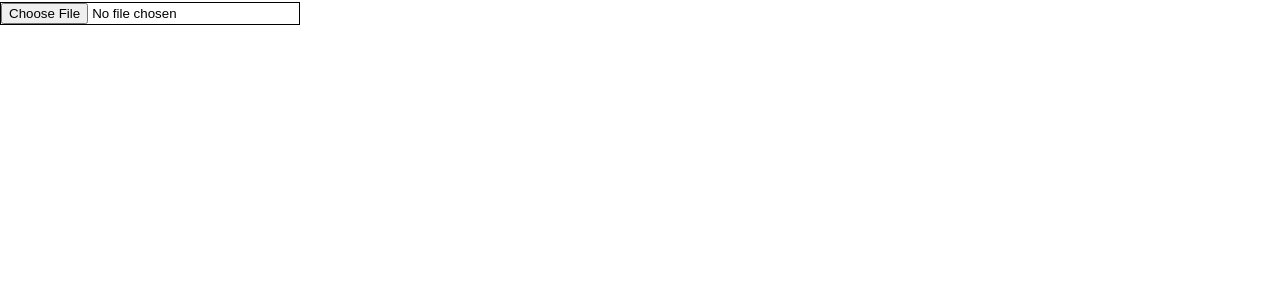
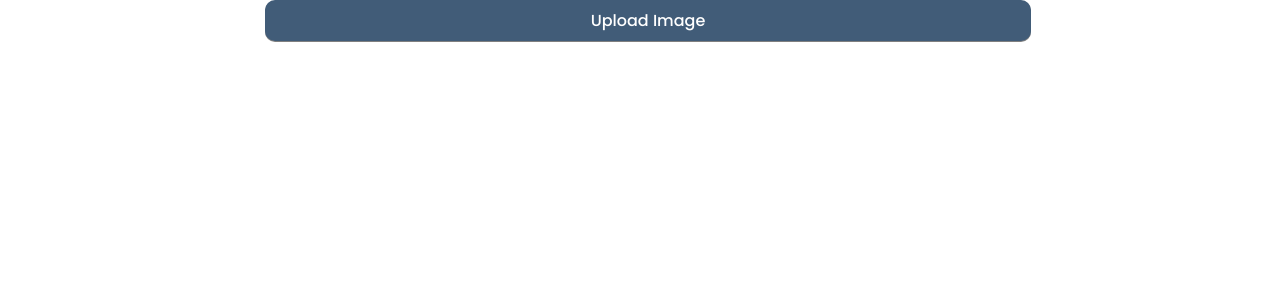
Before and after one commit to zeeshan-ahmad-khan/color-grab, a React (Vite) app: page / in a window 1280 px wide. Shown: the top 300 px of the page. Built offline with nearby package versions, Linux system fonts and the light colour scheme.

Commit message:
ui updated

```diff
--- a/src/App.css
+++ b/src/App.css
@@ -1,54 +1,93 @@
 .grab {
   max-width: 750px;
+  width: 70%;
+  height: 100%;
+  margin: 0 auto;
 }
 
 .container {
   display: flex;
+  align-items: center;
+  justify-content: center;
+}
+
+.input-group {
+  position: relative;
+  width: 100%;
+}
+
+.input-group button {
+  all: unset;
+  width: 100%;
+  height: 100%;
+  border-radius: 10px;
+  padding: 0.5rem;
+  text-align: center;
+  background-color: #415c78;
+  color: white;
+  cursor: pointer;
+  box-shadow: 0px 1px gray;
 }
 
 #upload {
-  width: 300px;
+  position: absolute;
+  top: 0;
+  width: 100%;
+  height: 100%;
+  opacity: 0;
   border: 1px solid black;
 }
 
 #image-canvas {
   max-width: 450px;
   max-height: 450px;
-  display: block;
+  display: none;
 }
 
 #output {
-  display: grid;
-  grid-template-columns: repeat(4, 1fr);
+  display: flex;
+  align-items: center;
+  justify-content: center;
+  flex-wrap: wrap;
   gap: 0.5rem;
 }
 
+.outer {
+  width: 100%;
+  display: flex;
+  flex-direction: column;
+  align-items: center;
+  justify-content: center;
+  row-gap: 1rem;
+}
+
+.display-image {
+  max-width: 100%;
+  min-height: 240px;
+  border-radius: 10px;
+  box-shadow: 0px 0px 10px black;
+}
+
 .wrapper {
-  width: 100px;
-  aspect-ratio: 1;
+  width: 70px;
   display: flex;
   flex-direction: column;
   align-items: center;
   justify-content: center;
   gap: 0.5rem;
-  position: relative;
-  border-radius: 20%;
-  box-shadow: 0 3px rgba(0, 0, 0, 0.7);
   overflow: hidden;
   cursor: pointer;
 }
 
 .color {
-  width: 100%;
+  width: 50px;
   aspect-ratio: 1;
+  border-radius: 50%;
+  box-shadow: 0 3px rgba(0, 0, 0, 0.7);
 }
 
 .hex {
-  position: absolute;
   font-size: 0.7rem;
-  color: white;
-  background-color: rgba(0, 0, 0, 0.3);
   padding: 0.3rem;
   border-radius: 5px;
-  box-shadow: 2px 2px rgba(0, 0, 0, 0.5);
 }
--- a/src/components/ColorGrab.tsx
+++ b/src/components/ColorGrab.tsx
@@ -1,32 +1,28 @@
 import { useEffect, useRef, useState } from "react";
-import {
-  getRgbValuesArray,
-  getRgbValuesKV,
-  rgbToHex,
-} from "../utils/converter";
-import { clusterType, rgbType } from "../types/utilTypes";
+import { getRgbValuesArray, rgbToHex } from "../utils/converter";
+import { clusterType } from "../types/utilTypes";
 import { kmeans } from "../algorithms/kmeans";
-import { colorChannelWithGreatestRange } from "../utils/utils";
-import { medianCutAlgorithm } from "../algorithms/quantize";
 import { compressImage } from "../algorithms/compress";
 
 function ColorGrab() {
   const [colors, setColors] = useState<string[]>([]);
   const [ctx, setCtx] = useState<any>(null);
   const [isLoading, setIsLoading] = useState(false);
+  const [imgUrl, setImgUrl] = useState<string>("");
   const canvasRef: any = useRef(null);
 
   const handleFileChange = (e: any) => {
     setIsLoading(true);
     const file = e.target.files[0];
+    if (!file) setIsLoading(false);
     const imageUrl = URL.createObjectURL(file);
+    setImgUrl(imageUrl);
     const img = new Image();
     img.src = imageUrl;
     img.onload = async () => {
       const { width, height } = compressImage(img);
       canvasRef.current.width = width;
       canvasRef.current.height = height;
-
       // Draw the resized image on the canvas
       ctx.drawImage(img, 0, 0, width, height);
       const imageData = ctx.getImageData(
@@ -62,12 +58,15 @@ function ColorGrab() {
       {isLoading && <h1>LOADING...</h1>}
       <div className="container">
         <div className="outer">
+          <div className="input-group">
+            <button>Upload Image</button>
             <input
               type="file"
               accept="image/*"
               id="upload"
               onChange={handleFileChange}
             />
+          </div>
           <div id="output">
             {colors.map((clr, i: number) => {
               return (
@@ -84,6 +83,9 @@ function ColorGrab() {
               );
             })}
           </div>
+          {imgUrl !== "" && !isLoading && (
+            <img src={imgUrl} alt="uploaded image" className="display-image" />
+          )}
         </div>
         <canvas id="image-canvas" ref={canvasRef}></canvas>
       </div>
--- a/src/index.css
+++ b/src/index.css
@@ -14,6 +14,7 @@
 
 #app {
   width: 70%;
+  height: 100vh;
   margin: 0 auto;
   display: flex;
   flex-direction: column;
```
Lines whose indentation alone changed are shown as unchanged.
